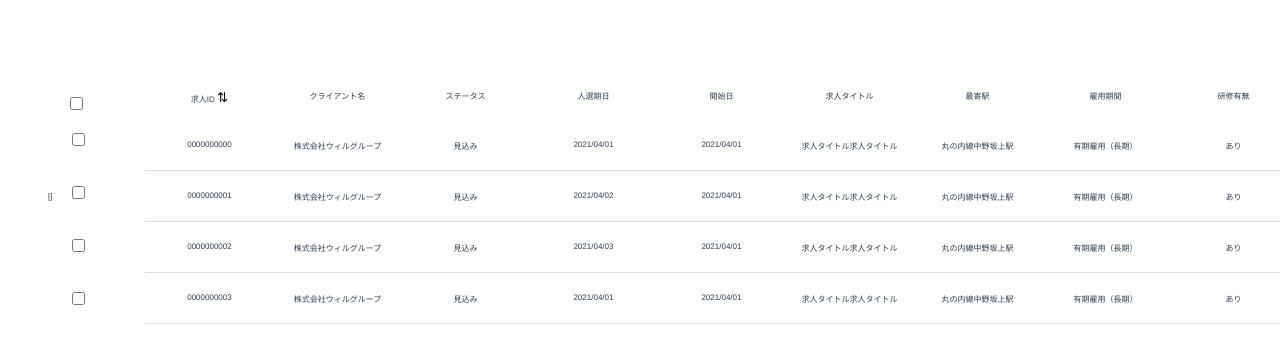
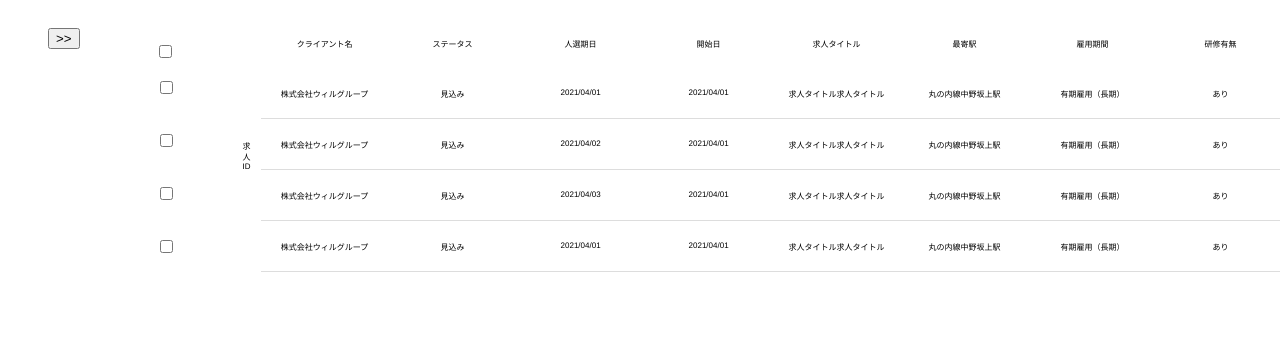
Before and after one commit to akimoto-willof/jobMan_prototype, a Vue app: page / in a window 1280 px wide. Shown: the top 344 px of the page. Built offline with nearby package versions, Linux system fonts and the light colour scheme.

Commit message:
[add]チェックボックス実装　サイドバー実装

```diff
--- a/src/App.vue
+++ b/src/App.vue
@@ -1,17 +1,20 @@
 <template>
   <div id="app">
-    <Table msg="Welcome to Your Vue.js App"/>
+    <Sideber />
+    <Table />
   </div>
 </template>
 
 <script>
 import Table from '@/components/Table.vue';
+import Sideber from '@/components/Sideber.vue';
 
 
 export default {
   name: 'App',
   components: {
-    Table
+    Table,
+    Sideber
   }
 }
 </script>
@@ -21,8 +24,6 @@ export default {
   font-family: Avenir, Helvetica, Arial, sans-serif;
   -webkit-font-smoothing: antialiased;
   -moz-osx-font-smoothing: grayscale;
-  text-align: center;
-  color: #2c3e50;
-  margin-top: 60px;
+  display: flex;
 }
 </style>
--- /dev/null
+++ b/src/components/Sideber.vue
@@ -0,0 +1,78 @@
+<template>
+<div id="sideber">
+    <button @click="trrigerBtn">>></button>
+
+    <div v-show="button">
+        <div class="top">
+            <h2>複数条件検索</h2>
+            <h3>条件クリア</h3>
+        </div>
+        <ul>
+            <li>
+                <div>求人ID（10桁数字）</div>
+                <input type="text">
+            </li>
+            <li>
+                <div>事業部</div>
+            </li>
+            <li>
+                <div>所課</div>
+            </li>
+            <li>
+                <div>事業担当</div>
+            </li>
+            <li>
+                <div>雇用形態</div>
+            </li>
+            <li>
+                <div>案件種別</div>
+            </li>
+            <li>
+                <div>ステータス</div>
+            </li>
+            <li>
+                <div>掲載可否</div>
+            </li>
+            <li>
+                <div>人選期日</div>
+            </li>
+            <li>
+                <div>開始日</div>
+            </li>
+            <li>
+                <div>性別</div>
+            </li>
+        </ul>
+    </div>
+
+</div>
+</template>
+
+<script>
+export default {
+    name: 'Sideber',
+    data() {
+        return{
+            button: false
+        }
+    },
+    methods:{
+        trrigerBtn (){
+            this.button == true ? this.button = false : this.button =true
+        }
+    }
+
+}
+</script>
+
+<style scoped>
+#sideber {
+    margin: 20px;
+    padding-left: 20px;
+}
+.top
+
+ul {
+    list-style: none;
+}
+</style>
--- a/src/components/Table.vue
+++ b/src/components/Table.vue
@@ -3,74 +3,78 @@
     <div id="box1" class="box">
         <ul class="check">
             <li>
-                <input type="checkbox" class="checkbox-main" v-model="checked_all">
-                {{ checked_items }}
+                <input type="checkbox" class="checkbox-main" :checked="checked" @click="selectAllChecked">
             </li>
             <li>
-                <input type="checkbox" class="checkbox" v-for="item in items" :key="item" @click="cheked_items">
+                <input
+                type="checkbox"
+                class="checkbox"
+                v-for="(item, index) in items"
+                :key="`${index}`"
+                v-model="checked_items"
+                :value="item.id"
+                @click="select"
+                >
             </li>
         </ul>
         <draggable tag="ul" :options="{group:'ITEMS'}">
             <li>
-                <div class="title">
-                    求人ID
-                <button class="button" @click="changeOrder">⇅</button>
-                </div>
-                <div class="list" v-for="item in sortedItems" :key="item.id">
+                <div class="title">求人ID</div>
+                <div class="list" v-for="(item, index) in sortedItems" :key="`first-${index}`">
                     <div class="list-nav">{{item.id}}</div>
                 </div>
             </li>
             <li>
                 <div class="title">クライアント名</div>
-                <div class="list" v-for="item in items" :key="item.name">
+                <div class="list" v-for="(item, index) in items" :key="`second-${index}`">
                     <div class="list-nav">{{item.name}}</div>
                 </div>
             </li>
             <li>
                 <div class="title">ステータス</div>
-                <div class="list" v-for="item in items" :key="item.status">
+                <div class="list" v-for="(item, index) in items" :key="`thrid-${index}`">
                     <div class="list-nav">{{item.status}}</div>
                 </div>
             </li>
             <li>
                 <div class="title">人選期日</div>
-                <div class="list" v-for="item in items" :key="item.date">
+                <div class="list" v-for="(item, index) in items" :key="`fourth-${index}`">
                     <div class="list-nav">{{item.date}}</div>
                 </div>
             </li>
             <li>
                 <div class="title">開始日</div>
-                <div class="list" v-for="item in items" :key="item.satrtDate">
+                <div class="list" v-for="(item, index) in items" :key="`fifth-${index}`">
                     <div class="list-nav">{{item.satrtDate}}</div>
                 </div>
             </li>
             <li>
                 <div class="title">求人タイトル</div>
-                <div class="list" v-for="item in items" :key="item.title">
+                <div class="list" v-for="(item, index) in items" :key="`sixth-${index}`">
                     <div class="list-nav">{{item.title}}</div>
                 </div>
             </li>
             <li>
                 <div class="title">最寄駅</div>
-                <div class="list" v-for="item in items" :key="item.station">
+                <div class="list" v-for="(item, index) in items" :key="`seventh-${index}`">
                     <div class="list-nav">{{item.station}}</div>
                 </div>
             </li>
             <li>
                 <div class="title">雇用期間</div>
-                <div class="list" v-for="item in items" :key="item.period">
+                <div class="list" v-for="(item, index) in items" :key="`eighth-${index}`">
                     <div class="list-nav">{{item.period}}</div>
                 </div>
             </li>
             <li>
                 <div class="title">研修有無</div>
-                <div class="list" v-for="item in items" :key="item.training">
+                <div class="list" v-for="(item, index) in items" :key="`ninth-${index}`">
                     <div class="list-nav">{{item.training}}</div>
                 </div>
             </li>
             <li>
                 <div class="title">給与形態</div>
-                <div class="list" v-for="item in items" :key="item.salary">
+                <div class="list" v-for="(item, index) in items" :key="`tenth-${index}`">
                     <div class="list-nav">{{item.salary}}</div>
                 </div>
             </li>
@@ -139,29 +143,39 @@ export default {
                 salary:"月給"
                 },
             ],
-            sortOrder: 1,
+            checked: false,
             checked_items: [],
         }
     },
-    computed: {
-        sortedItems(){
-            console.log(this.items);
-            return this.items.slice().sort((a, b) => {
-            return (a.id < b.id) ? -this.sortOrder : (a.id > b.id) ? this.sortOrder : 0;
-            })
+    methods: {
+        selectAllChecked (){
+            if(this.checked) {
+                this.checked_items = []
+                this.checked = true
+            } else {
+                this.checked_items = []
+                for (let item in this.items) {
+                    this.checked_items.push(this.items[item].id)
+                }
+                this.checked = true
+            }
+            console.log(this.checked_items);
         },
-    },
-    methods: {
-        changeOrder(){
-            this.sortOrder = this.sortOrder > 0 ? -1 : 1;
-        },
+        select (){
+            if(this.checked_items.length !== this.items.length) {
+                this.checked = false
+            } else {
+                this.checked =true
+            }
+        }
     }
 }
 </script>
 
-<style>
+<style scoped>
 #box1 {
     display: flex;
+    text-align: center;
 }
 .check {
     position: relative;
```
